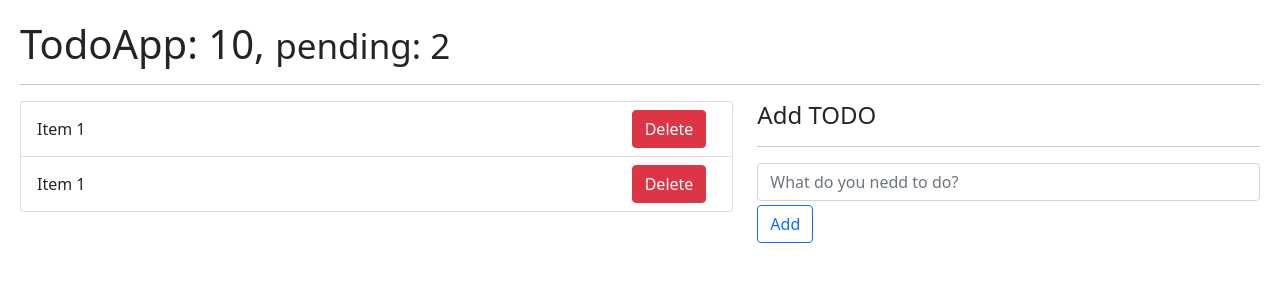
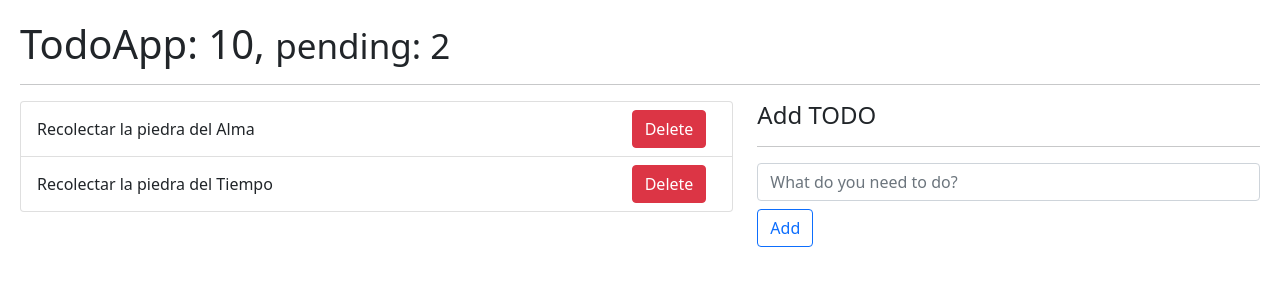
Before and after one commit to lauraportillo/hook-app, a React (Create React App) app: page / in a window 1280 px wide. Shown: the top 300 px of the page. Built offline with nearby package versions, Linux system fonts and the light colour scheme; the HTML template or start-up script is replaced by a standard one.

Commit message:
use useForm hook

```diff
--- /dev/null
+++ b/src/08-useReducer/TodoAdd.js
@@ -0,0 +1,47 @@
+import { useForm } from "../hooks/useForm";
+
+
+const TodoAdd = ({ onNewTodo }) => {
+
+    const { description, handleInput, handleResetForm } = useForm({
+        description: ''
+    });
+
+    const onFormSubmit = (e) => {
+        e.preventDefault();
+        if (description.length <= 1) return;
+
+        const newTodo = {
+            id: new Date().getTime(),
+            description: description,
+            done: false,
+        }
+
+        onNewTodo(newTodo);
+        handleResetForm();
+
+    }
+
+
+    return (
+        <form onSubmit={onFormSubmit}>
+            <input
+                type='text'
+                placeholder='What do you need to do?'
+                className='form-control'
+                name='description'
+                value={description}
+                onChange={handleInput}
+
+            />
+            <button
+                type='submit'
+                className='btn btn-outline-primary mt-2'
+            >
+                Add
+            </button>
+        </form>
+    )
+}
+
+export default TodoAdd;
--- a/src/08-useReducer/TodoApp.js
+++ b/src/08-useReducer/TodoApp.js
@@ -3,23 +3,28 @@
 import { todoReducer } from './todoReducer';
 // Components
 import TodoList from './TodoList';
+import TodoAdd from './TodoAdd';
 
 const initialState = [
     {
         id: new Date().getTime(),
-        todo: 'Recolectar la piedra del Alma',
+        description: 'Recolectar la piedra del Alma',
         done: false,
     },
     {
         id: new Date().getTime() * 3,
-        todo: 'Recolectar la piedra del Tiempo',
+        description: 'Recolectar la piedra del Tiempo',
         done: false,
     },
 ];
 
 const TodoApp = () => {
 
-    const [todos, dispatch] = useReducer(todoReducer, initialState)
+    const [todos, dispatch] = useReducer(todoReducer, initialState);
+
+    const handleNewTodo = (todo) => {
+        console.log({ todo });
+    }
 
 
 
@@ -36,21 +41,8 @@
                 <div className='col-5'>
                     <h4>Add TODO</h4>
                     <hr />
-                    <form >
-                        <input
-                            type='text'
-                            placeholder='What do you nedd to do?'
-                            className='form-control'
-                        />
-                        <button
-                            type='submit'
-                            className='btn btn-outline-primary mt-1'
-                        >
-                            Add
-                        </button>
 
-                    </form>
-
+                    <TodoAdd onNewTodo={handleNewTodo} />
                 </div>
 
             </div>
--- a/src/08-useReducer/TodoItem.js
+++ b/src/08-useReducer/TodoItem.js
@@ -1,11 +1,13 @@
 import React from 'react'
 
 const TodoItem = ({ todo }) => {
+
     return (
-        <>
-            <span className='align-self-center'>Item 1</span>
+        <li className='list-group-item d-flex justify-content-between'>
+            <span className='align-self-center'>{todo.description} </span>
             <button className='btn btn-danger'>Delete</button>
-        </>
+        </li>
+
     )
 }
 
--- a/src/08-useReducer/TodoList.js
+++ b/src/08-useReducer/TodoList.js
@@ -7,10 +7,9 @@
         <ul className='list-group'>
             {
                 todos.map(todo => (
-                    <li key={todo.id} className='list-group-item d-flex justify-content-between'>
-                        <TodoItem todo={todo} />
 
-                    </li>
+                    <TodoItem key={todo.id} todo={todo} />
+
                 ))
             }
         </ul>
```
